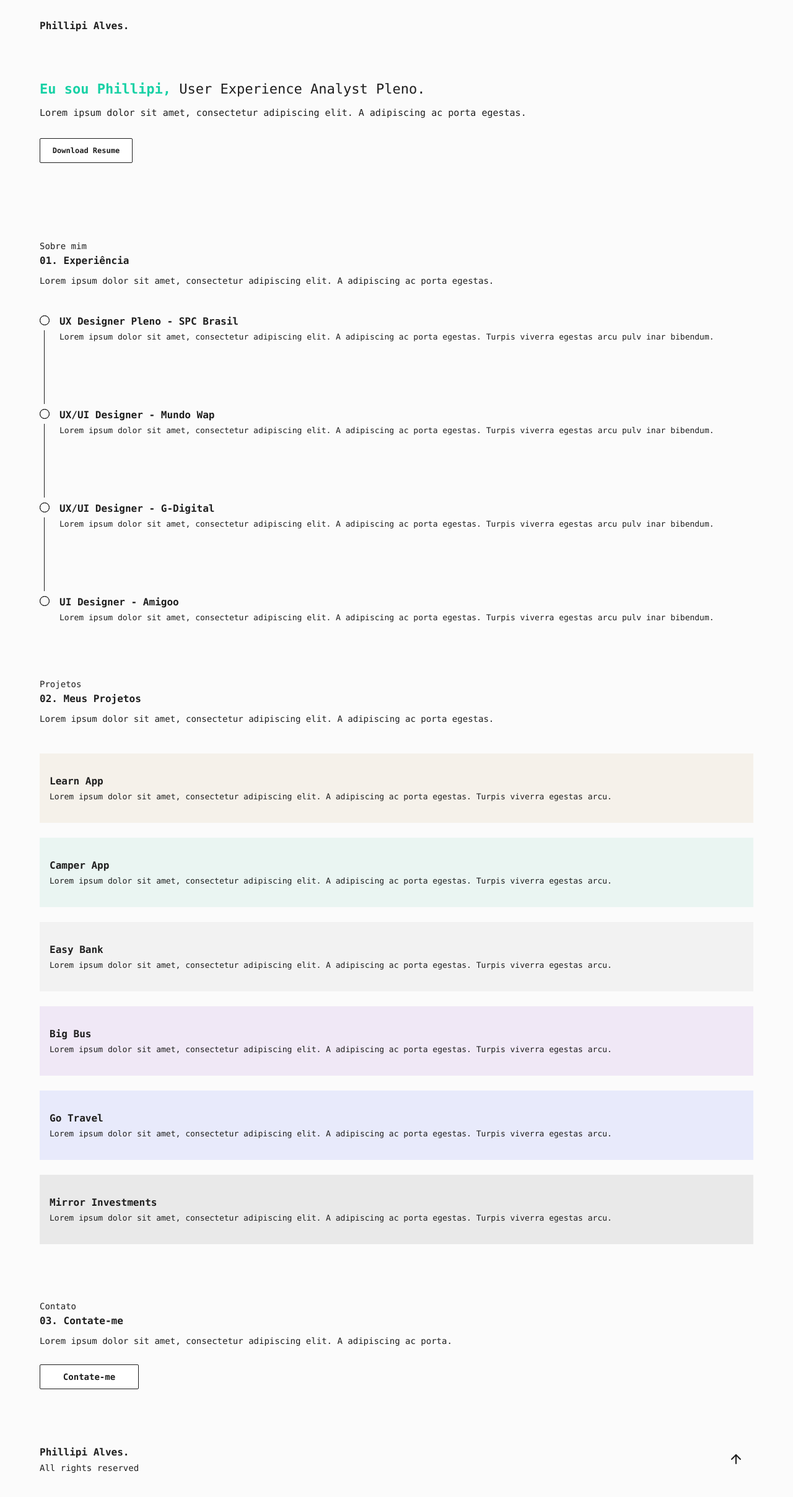
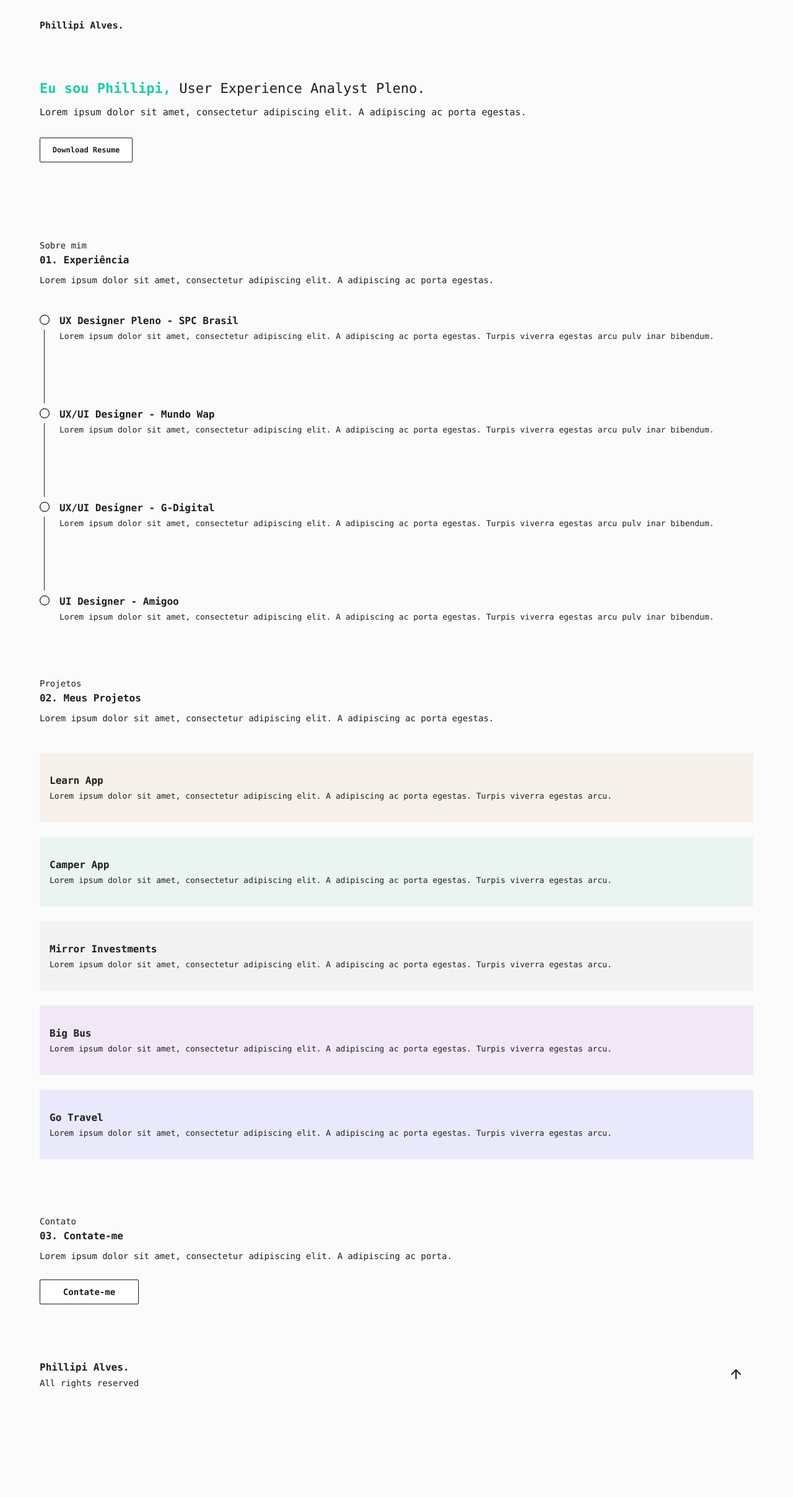
Before and after one commit to Phixelz/MyPortfolio, a Next.js app: page / in a window 1280 px wide. Shown: the top 2416 px of the page at 62% size. After the commit the page ends 2286 px from the top, so only its background shows below. Built offline with nearby package versions, Linux system fonts and the light colour scheme.

Commit message:
update build

```diff
--- a/src/components/Header/styles.module.scss
+++ b/src/components/Header/styles.module.scss
@@ -14,24 +14,12 @@
   background-color: transparent;
 
   h1 {
-    font-size: 1.6rem;
+    font-size: 1.5rem;
     color: var(--gray-700);
-  }
 
-  button {
-    width: 2.4rem;
-    height: 2.4rem;
-
-    display: flex;
-    align-items: center;
-    justify-content: center;
-
-    background-color: transparent;
-
-    border: 0;
 
     svg {
-      font-size: 2.4rem;
+      font-size: 2.2rem;
     }
   }
 }
--- a/src/components/Hero/index.tsx
+++ b/src/components/Hero/index.tsx
@@ -7,5 +7,6 @@ export function Hero() {
       <p>Lorem ipsum dolor sit amet, consectetur adipiscing elit. A adipiscing ac porta egestas.</p>
         <button type="button">Download Resume</button>
     </section>
+
   )
 }
--- a/src/components/Projects/index.tsx
+++ b/src/components/Projects/index.tsx
@@ -1,4 +1,3 @@
-import { FiArrowDown, FiArrowRight } from 'react-icons/fi'
 import { Title } from '../Title'
 
 import styles from './styles.module.scss'
@@ -14,29 +13,35 @@ export function Projects() {
 
       <ul>
         <li>
+        <a href="">
           <h3>Learn App</h3>
           <p>Lorem ipsum dolor sit amet, consectetur adipiscing elit. A adipiscing ac porta egestas. Turpis viverra egestas arcu.</p>
+          </a>
         </li>
 
         <li>
+        <a href="">
           <h3>Camper App</h3>
           <p>Lorem ipsum dolor sit amet, consectetur adipiscing elit. A adipiscing ac porta egestas. Turpis viverra egestas arcu.</p>
+          </a>
         </li>
         <li>
-          <h3>Easy Bank</h3>
+        <a href="">
+          <h3>Mirror Investments</h3>
           <p>Lorem ipsum dolor sit amet, consectetur adipiscing elit. A adipiscing ac porta egestas. Turpis viverra egestas arcu.</p>
+          </a>
         </li>
         <li>
+        <a href="">
           <h3>Big Bus</h3>
           <p>Lorem ipsum dolor sit amet, consectetur adipiscing elit. A adipiscing ac porta egestas. Turpis viverra egestas arcu.</p>
+          </a>
         </li>
         <li>
+        <a href="https://github.com/Phixelz/gotravel" target="blank">
           <h3>Go Travel</h3>
           <p>Lorem ipsum dolor sit amet, consectetur adipiscing elit. A adipiscing ac porta egestas. Turpis viverra egestas arcu.</p>
-        </li>
-        <li>
-          <h3>Mirror Investments</h3>
-          <p>Lorem ipsum dolor sit amet, consectetur adipiscing elit. A adipiscing ac porta egestas. Turpis viverra egestas arcu.</p>
+          </a>
         </li>
       </ul>
     </section>
```
Also changed, not shown: src/components/Header/index.tsx (+0 -7 lines).
